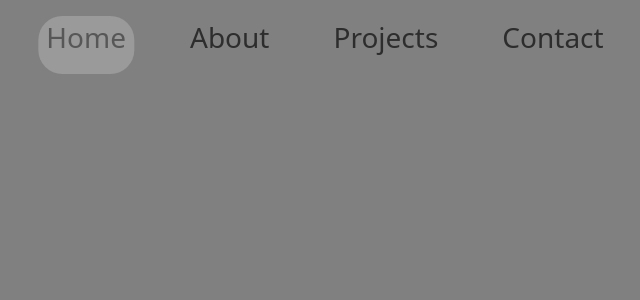
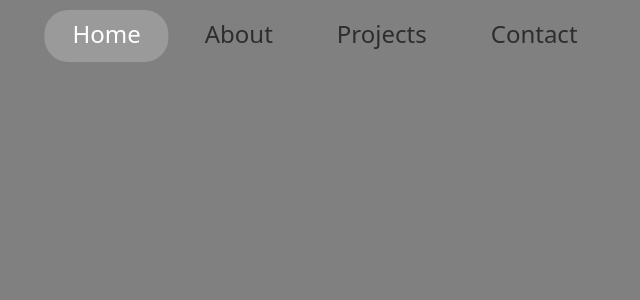
Before and after one commit to Goobber33/Portfolio-v3, a React (Create React App) app: page / in a window 1280 px wide. Shown: the top 300 px of the page, without its empty margins (315-955 px from the left). Built offline with nearby package versions, Linux system fonts and the light colour scheme.

Commit message:
Finished styling the navbar, and ensured everything works correctly on mobile.

```diff
--- a/src/components/Navbar/Navbar.tsx
+++ b/src/components/Navbar/Navbar.tsx
@@ -12,28 +12,43 @@ const Navbar: React.FC<NavbarProps> = ({ activeLink, onNavLinkClick }) => {
   const navRef = useRef<HTMLElement>(null);
 
   const updateHighlight = (el: HTMLElement) => {
-    if (navRef.current) {
+    if (navRef.current) { // Check that navRef.current is not null
       const rect = el.getBoundingClientRect();
       const parentRect = navRef.current.getBoundingClientRect();
+      const padding = 20;
+      const highlightWidth = rect.width + padding * 2;
 
       setHighlightStyle({
-        width: `${rect.width}px`,
+        width: `${highlightWidth}px`,
         height: `${rect.height}px`,
-        transform: `translate(${rect.left - parentRect.left}px, ${rect.top - parentRect.top}px)`,
-        transition: 'transform 0.4s ease-out',
-        opacity: 1 // ensure the highlight is visible when updated
+        transform: `translate(${rect.left - parentRect.left - padding}px, ${rect.top - parentRect.top}px)`,
+        transition: 'transform 0.2s ease-out',
+        opacity: 1,
       });
     }
   };
 
+  // Update highlight without transition on mount
   useEffect(() => {
-    if (navRef.current) {
+    if (navRef.current) { // Check that navRef.current is not null
       const activeEl = navRef.current.querySelector(`.${styles.activeNavLink}`);
       if (activeEl) {
-        updateHighlight(activeEl as HTMLElement);
+        const rect = activeEl.getBoundingClientRect();
+        const parentRect = navRef.current.getBoundingClientRect();
+        const padding = 20;
+        const highlightWidth = rect.width + padding * 2;
+
+        // Instantly apply the highlight style without transition on initial load
+        const initialStyle = {
+          width: `${highlightWidth}px`,
+          height: `${rect.height}px`,
+          transform: `translate(${rect.left - parentRect.left - padding}px, ${rect.top - parentRect.top}px)`,
+          opacity: 1
+        };
+        setHighlightStyle(initialStyle);
       }
     }
-  }, [activeLink]);
+  }, []); // Empty dependency array ensures this effect runs once on mount
 
   const handleClick = (e: React.MouseEvent<HTMLAnchorElement>, link: string) => {
     e.preventDefault();
@@ -53,7 +68,7 @@ const Navbar: React.FC<NavbarProps> = ({ activeLink, onNavLinkClick }) => {
           <ul className="navbar-nav">
             <li className="nav-item mx-4">
               <a
-                className={`nav-link fs-3 ${activeLink === 'home' ? styles.activeNavLink : styles.navLink}`}
+                className={`nav-link fs-4 ${activeLink === 'home' ? styles.activeNavLink : styles.navLink}`}
                 href="#home"
                 onClick={(e) => handleClick(e, 'home')}
               >
@@ -62,7 +77,7 @@ const Navbar: React.FC<NavbarProps> = ({ activeLink, onNavLinkClick }) => {
             </li>
             <li className="nav-item mx-4">
               <a
-                className={`nav-link fs-3 ${activeLink === 'about' ? styles.activeNavLink : styles.navLink}`}
+                className={`nav-link fs-4 ${activeLink === 'about' ? styles.activeNavLink : styles.navLink}`}
                 href="#about"
                 onClick={(e) => handleClick(e, 'about')}
               >
@@ -71,7 +86,7 @@ const Navbar: React.FC<NavbarProps> = ({ activeLink, onNavLinkClick }) => {
             </li>
             <li className="nav-item mx-4">
               <a
-                className={`nav-link fs-3 ${activeLink === 'projects' ? styles.activeNavLink : styles.navLink}`}
+                className={`nav-link fs-4 ${activeLink === 'projects' ? styles.activeNavLink : styles.navLink}`}
                 href="#projects"
                 onClick={(e) => handleClick(e, 'projects')}
               >
@@ -80,7 +95,7 @@ const Navbar: React.FC<NavbarProps> = ({ activeLink, onNavLinkClick }) => {
             </li>
             <li className="nav-item mx-4">
               <a
-                className={`nav-link fs-3 ${activeLink === 'contact' ? styles.activeNavLink : styles.navLink}`}
+                className={`nav-link fs-4 ${activeLink === 'contact' ? styles.activeNavLink : styles.navLink}`}
                 href="#contact"
                 onClick={(e) => handleClick(e, 'contact')}
               >
--- a/src/components/Navbar/navbar.module.scss
+++ b/src/components/Navbar/navbar.module.scss
@@ -1,7 +1,22 @@
-.highlight {
-  position: absolute;
-  background-color: rgba(255, 255, 255, 0.2);
-  border-radius: 24px;
-  transition: transform 0.4s ease-out;
-  opacity: 0; // Adjust as needed to initially hide or show the highlight
+.navLink {
+    display: block;
+    padding: 0.5rem 1rem;
+  }
+
+  .highlight {
+    position: absolute;
+    top: 3%;
+    left: 0;
+    background-color: rgba(255, 255, 255, 0.2);
+    border-radius: 24px !important;
+
+  }
+
+
+
+  .activeNavLink,
+.activeNavLink:focus { // Add :focus here
+  // Your existing styles for the active link
+  color: white; // Ensure the font color is white
+  outline: none; // Optional: Removes the default focus outline
 }
```
